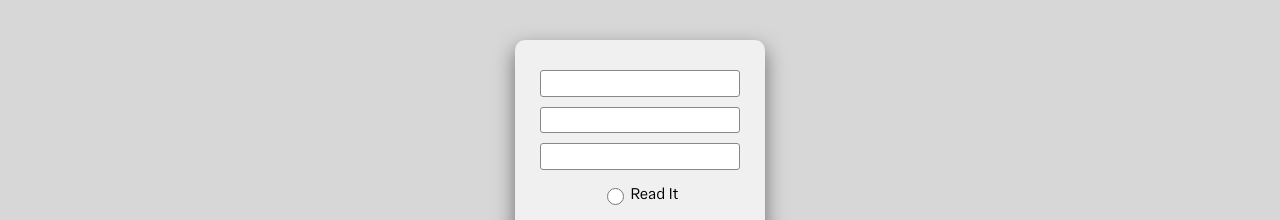
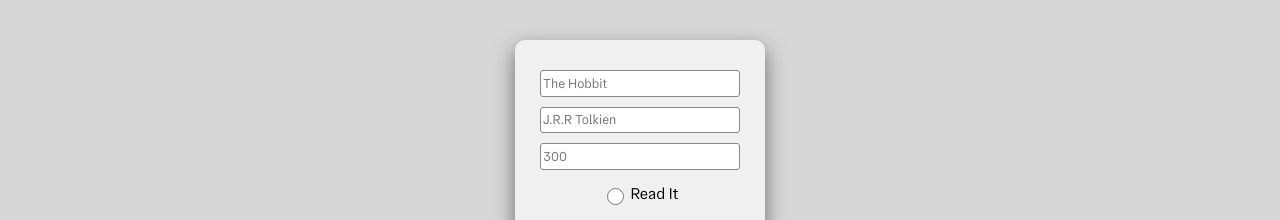
Before and after one commit to CryingFrog/Minimal-Library, a plain HTML site: page index.html in a window 1280 px wide. Both pictures are taken after a click on the button "+ Add book". Shown: the part 235-455 px from the top of the page. Drawn offline with Linux system fonts and the light colour scheme.

Commit message:
placeholder text

```diff
--- a/index.html
+++ b/index.html
@@ -24,9 +24,9 @@
         <div id="blocker" class="blocker" onclick="hidePopup()"></div>
         <div id="bookForm">
             <form id="form" action="" method="get">
-                <input id="title" type="text" required>
-                <input id="author" type="text" required>
-                <input id="pages" type="number" required>
+                <input id="title" type="text" required placeholder="The Hobbit">
+                <input id="author" type="text" required placeholder="J.R.R Tolkien">
+                <input id="pages" type="number" required placeholder="300">
                 <label for="isRead"><input id="isRead" type="radio" value="read"> Read It</label>
                 <input id="submit" type="button" value="+Add" onclick="submitForm()">
             </form>
```
